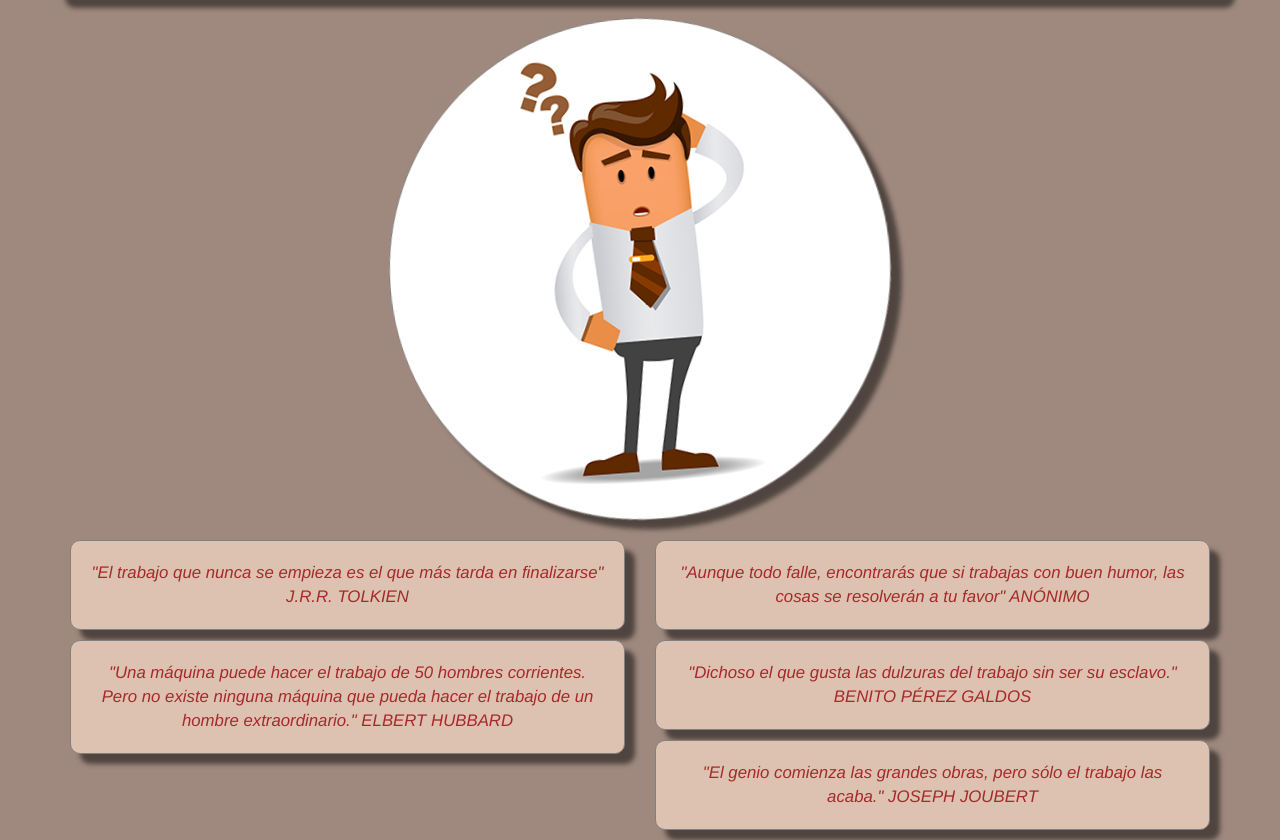
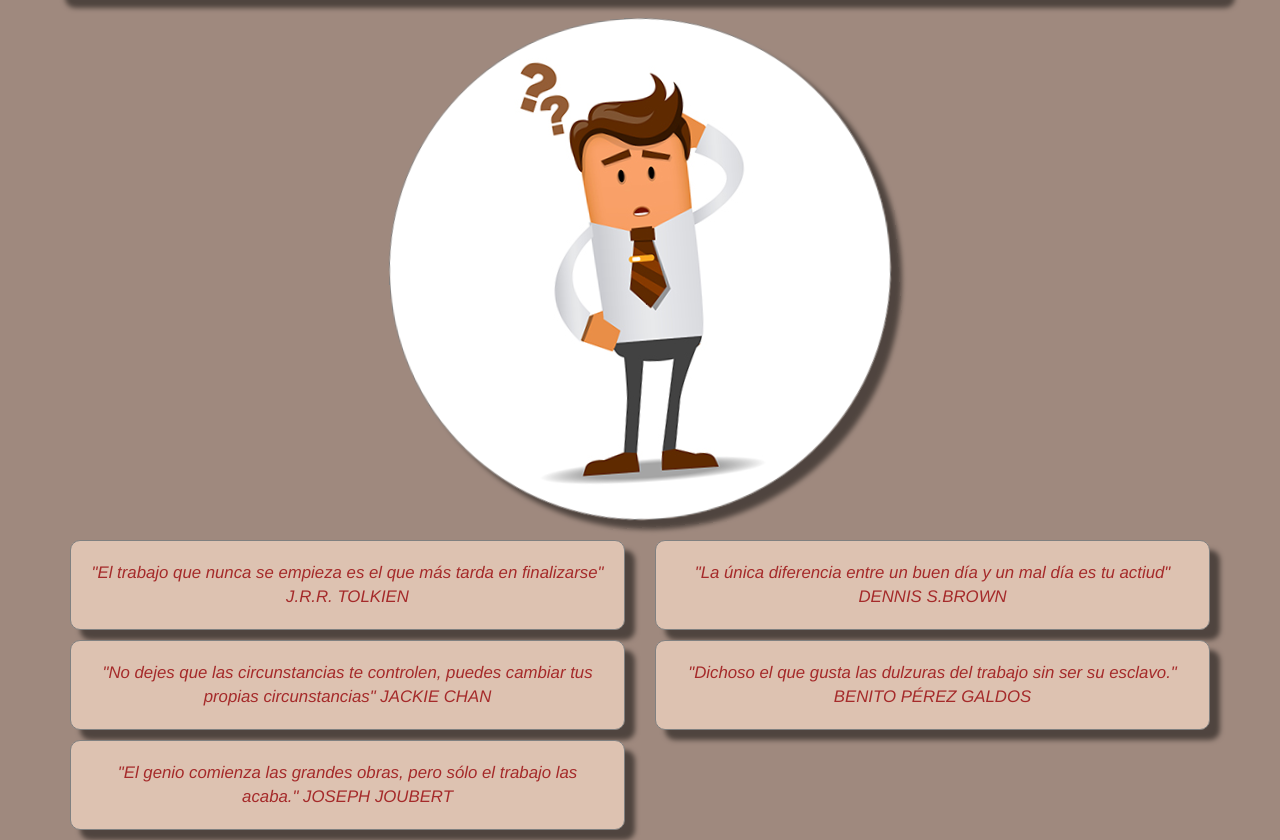
Before and after one commit to karlosDAW/badwork, a website: page data/blocked.html in a window 1280 px wide. Shown: the part 117-957 px from the top of the page. Drawn offline with Linux system fonts and the light colour scheme.

Commit message:
cambio de frases de animo y version del add-on

```diff
--- a/data/blocked.html
+++ b/data/blocked.html
@@ -30,12 +30,12 @@
 				</article>
 				<article id="frase-animo2" class="col-xs-6 col-sm-6 col-md-6 col-lg-6 text-center">
 					<p>
-						<i>"Aunque todo falle, encontrarás que si trabajas con buen humor, las cosas se resolverán a tu favor" ANÓNIMO</i>
+						<i>"La única diferencia entre un buen día y un mal día es tu actiud" DENNIS S.BROWN</i>
 					</p>
 				</article>
 				<article id="frase-animo3" class="col-xs-6 col-sm-6 col-md-6 col-lg-6 text-center">
 					<p>
-						<i>"Una máquina puede hacer el trabajo de 50 hombres corrientes. Pero no existe ninguna máquina que pueda hacer el trabajo de un hombre extraordinario." ELBERT HUBBARD</i>
+						<i>"No dejes que las circunstancias te controlen, puedes cambiar tus propias circunstancias" JACKIE CHAN</i>
 					</p>
 				</article>
 				<article id="frase-animo4" class="col-xs-6 col-sm-6 col-md-6 col-lg-6 text-center">
--- a/package.json
+++ b/package.json
@@ -1,7 +1,7 @@
 {
   "title": "badwork",
   "name": "badwork",
-  "version": "0.0.1",
+  "version": "1.0.1",
   "description": "bloqueador de paginas",
   "main": "index.js",
   "author": "Carlos Cañas",
```
